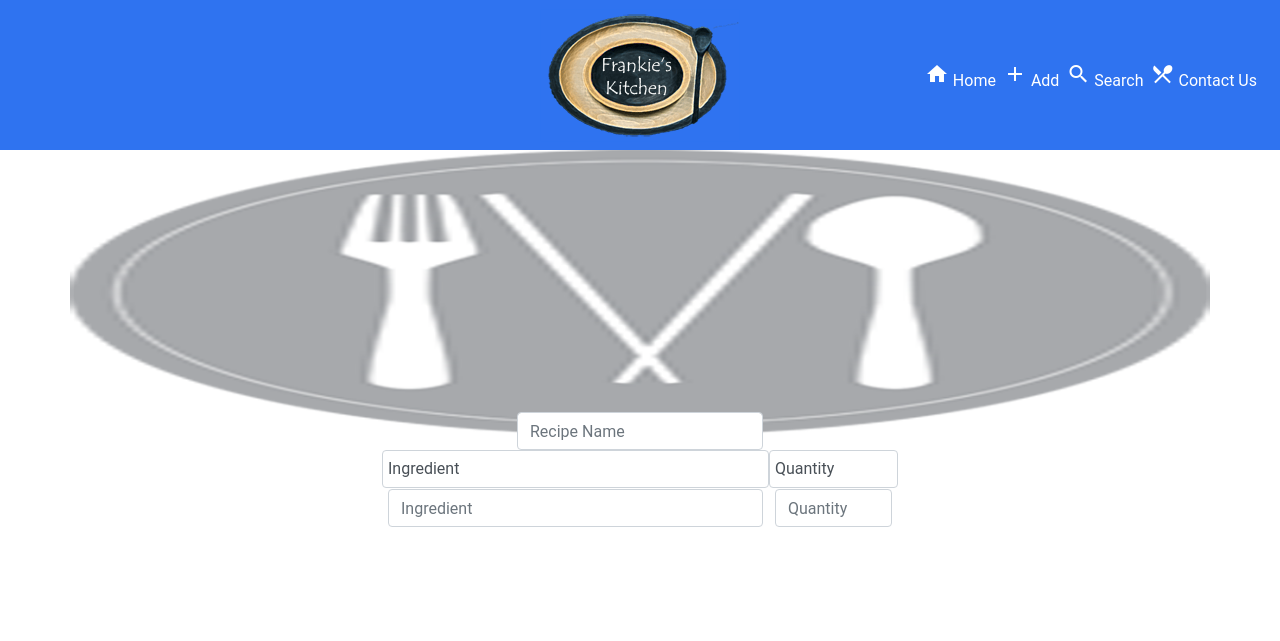
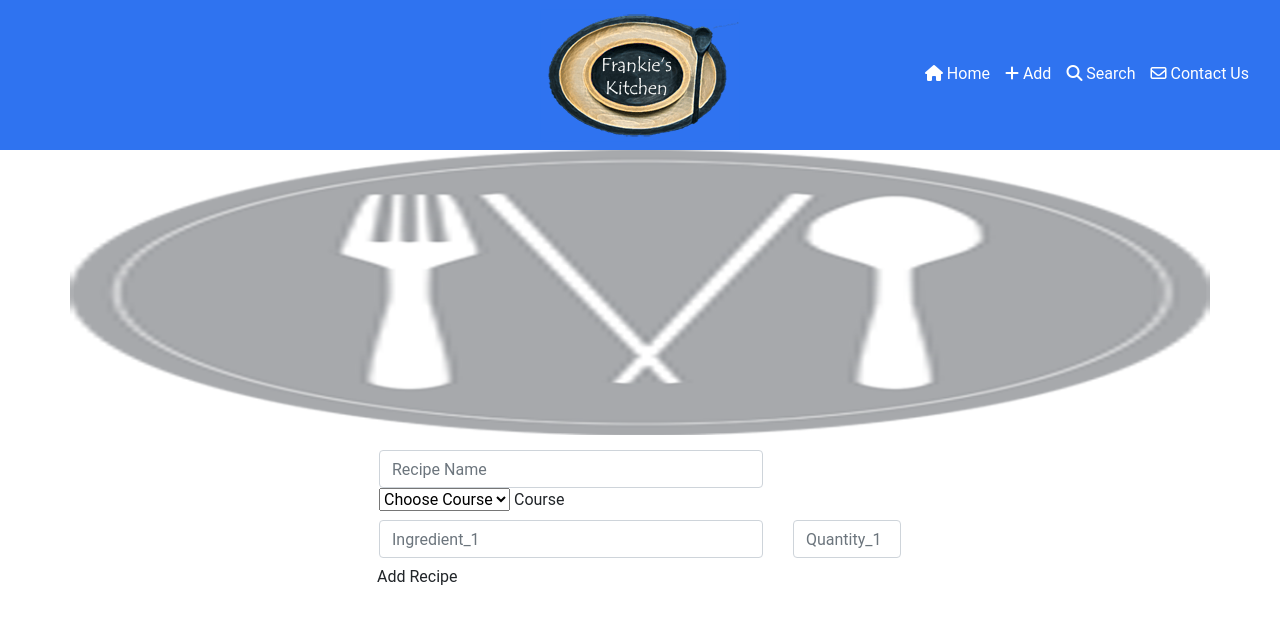
Before and after one commit to Dhracko/frankies_kitchen, a Flask app: page /add_recipe in a window 1280 px wide. Shown: the top 641 px of the page. Run offline with Flask 2, Linux system fonts and the light colour scheme; data that the repository does not hold is empty; some libraries are stand-ins or nearby versions.

Commit message:
POST values to Mongo added

```diff
--- a/app.py
+++ b/app.py
@@ -25,7 +25,7 @@ def get_recipes():
 @app.route('/add_recipe')
 def add_recipe():
     return render_template('addrecipe.html',
-                           courses=mongo.db.courses.find())
+                           categories=mongo.db.categories.find())
 
 
 @app.route('/insert_recipe', methods=['POST'])
--- a/static/css/style.css
+++ b/static/css/style.css
@@ -11,7 +11,7 @@ body {
 
 .nav-white {
   color: #ffffff;
-  padding-right: 7px;
+  padding-right: 15px;
 }
 
 .nav-white:hover {
--- a/templates/addrecipe.html
+++ b/templates/addrecipe.html
@@ -1,31 +1,52 @@
 {% extends 'base.html' %} {% block content %}
-<div class="row">
-  <div class="col d-flex justify-content-center align-items-end logo">
-    <form>
-      <input class="form-control" type="text" placeholder="Recipe Name" />
+
+<div class="row justify-content-center">
+  <div class="col-12 d-flex justify-content-center align-items-end logo"></div>
+  <div class="row">
+    <form action="{{ url_for('insert_recipe') }}" method="POST" class="col s12">
+      <div class="row">
+        <div class="col-9">
+          <input
+            id="recipe_name"
+            name="recipe_name"
+            type="text"
+            class="form-control"
+            placeholder="Recipe Name"
+          />
+        </div>
+      </div>
+
+      <div class="row">
+        <div class="input-field col s12">
+          <select id="categories" name="course_name">
+            <option value="" disabled selected>Choose Course</option>
+            {% for cat in categories %}
+            <option value="{{cat.course_name}}">{{cat.course_name}}</option>
+            {% endfor %}
+          </select>
+          <label>Course</label>
+        </div>
+      </div>
+
+      <div class="row">
+        <div class="col-9">
+          <input id="ingrededient_1" name="recipe_ingredient_1" type="text" class="form-control" placeholder="Ingredient_1" />
+        </div>
+        <div class="col-3">
+          <input id="quantity_1" name="recipe_quantity_1" type="text" class="form-control" placeholder="Quantity_1" />
+        </div>
+      </div>
+
+      <div class="row">
+        <button
+          class="btn waves-effect waves-light"
+          type="submit"
+        >
+          Add Recipe
+        </button>
+      </div>
     </form>
   </div>
 </div>
-<div class="row justify-content-center">
-  <form>
-    <div class="form-row">
-      <div class="form-control col-9">
-        <label for="ingredient">Ingredient</label>
-        <input type="text" class="form-control" placeholder="Ingredient" />
-      </div>
-      <div class="form-control col-3">
-        <label for="quantity">Quantity</label>
-        <input type="text" class="form-control" placeholder="Quantity" />
-      </div>
-    </div>
-  </form>
-</div>
 
-<div class="row">
-  <form
-    action="{{url_for('insert_recipe')}}"
-    method="POST"
-    class="col-sm-12"
-  ></form>
-</div>
 {% endblock %}
--- a/templates/base.html
+++ b/templates/base.html
@@ -6,7 +6,6 @@
 	<meta name="viewport" content="width=device-width, initial-scale=1.0" />
 	<meta http-equiv="X-UA-Compatible" content="ie=edge" />
 	<link rel="stylesheet" href="https://stackpath.bootstrapcdn.com/bootstrap/4.5.2/css/bootstrap.min.css" />
-	<link href="https://fonts.googleapis.com/icon?family=Material+Icons" rel="stylesheet" />
 	<link rel="stylesheet" href="{{url_for('static', filename='css/style.css')}}" type="text/css" />
 	<title>Frankie's Kitchen</title>
 </head>
@@ -15,31 +14,25 @@
 	<header>
 		<nav class="navbar navbar-dark header-blue">
             <div class="col d-flex justify-content-end">
-                <span class="menu-bar" onclick="openNav()">&#9776;</span>
+                <span class="menu-bar" onclick="openNav()"><i class="fas fa-bars nav-white"></i></span>
 
 				<a class="banner-logo" href="{{url_for('get_recipes')}}"><img src="static/images/logo.png" alt="logo"></a>
 
 				<ul class="nav-full nav align-items-center">
-					<li class="nav-item"><a class="nav-white" href="{{url_for('get_recipes')}}"><i class="material-icons left">home</i> Home</a></li>
-					<li class="nav-item"><a class="nav-white" href="{{url_for('add_recipe')}}"><i class="material-icons left">add</i> Add</a></li>
-                    <li class="nav-item"><a class="nav-white" href="#"><i class="material-icons left">search</i> Search</a></li>
-					<li class="nav-item"><a class="nav-white" href="#"><i class="material-icons left">local_dining</i> Contact Us</a></li>
+					<li class="nav-item"><a class="nav-white" href="{{url_for('get_recipes')}}"><i class="fas fa-home"></i> Home</a></li>
+					<li class="nav-item"><a class="nav-white" href="{{url_for('add_recipe')}}"><i class="fas fa-plus"></i> Add</a></li>
+                    <li class="nav-item"><a class="nav-white" href="#"><i class="fas fa-search"></i> Search</a></li>
+					<li class="nav-item"><a class="nav-white" href="#"><i class="far fa-envelope"></i> Contact Us</a></li>
 				</ul>
-				<!-- <ul id="menu" class="nav-mobile overlay">
-					<li><a href="{{url_for('get_recipes')}}"><i class="material-icons left">home</i>Home</a></li>
-					<li><a href="{{url_for('add_recipe')}}"><i class="material-icons left">add</i>Add Recipe</a></li>
-                    <li><a href="#"><i class="material-icons left">search</i>Search Recipe</a></li>
-					<li><a href="#"><i class="material-icons left">local_dining</i>Contact Us</a></li>
-				</ul> -->
 
             </div>
             <div id="menu" class="overlay">
 					<a href="javascript:void(0)" class="closebtn" onclick="closeNav()">&times;</a>
 					<div class="overlay-content">
-						<a href="{{url_for('get_recipes')}}"><i class="material-icons left">home</i> Home</a>
-						<a href="{{url_for('add_recipe')}}"><i class="material-icons left">add</i> Add Recipe</a>
-						<a href="#"><i class="material-icons left">search</i> Search Recipe</a>
-						<a href="#"><i class="material-icons left">local_dining</i> Contact Us</a>
+						<a href="{{url_for('get_recipes')}}"><i class="fas fa-home"></i> Home</a>
+						<a href="{{url_for('add_recipe')}}"><i class="fas fa-plus"></i> Add Recipe</a>
+						<a href="#"><i class="fas fa-search"></i> Search Recipe</a>
+						<a href="#"><i class="far fa-envelope"></i> Contact Us</a>
 					</div>
 			</div>
 
@@ -52,6 +45,7 @@
 	<script src="https://cdnjs.cloudflare.com/ajax/libs/jquery/3.5.1/jquery.min.js"></script>
 	<script src="https://cdn.jsdelivr.net/npm/popper.js@1.16.1/dist/umd/popper.min.js"></script>
 	<script src="https://stackpath.bootstrapcdn.com/bootstrap/4.5.2/js/bootstrap.min.js"></script>
+    <script src="https://kit.fontawesome.com/95b8c22c5d.js" crossorigin="anonymous"></script>
 	<script>
 		function openNav() {
 	  document.getElementById("menu").style.width = "50%";
--- a/templates/recipes.html
+++ b/templates/recipes.html
@@ -2,6 +2,7 @@
 <div class="row">
   <div class="card-deck">
     {% for recipe in recipes %}
+    <div class="col-4">
     <div class="card mb-3" style="max-width: 540px;">
       <div class="row no-gutters">
         <div class="col-md-4">
@@ -21,6 +22,7 @@
         </div>
       </div>
     </div>
+    </div>
     {% endfor %}
   </div>
 </div>
```
